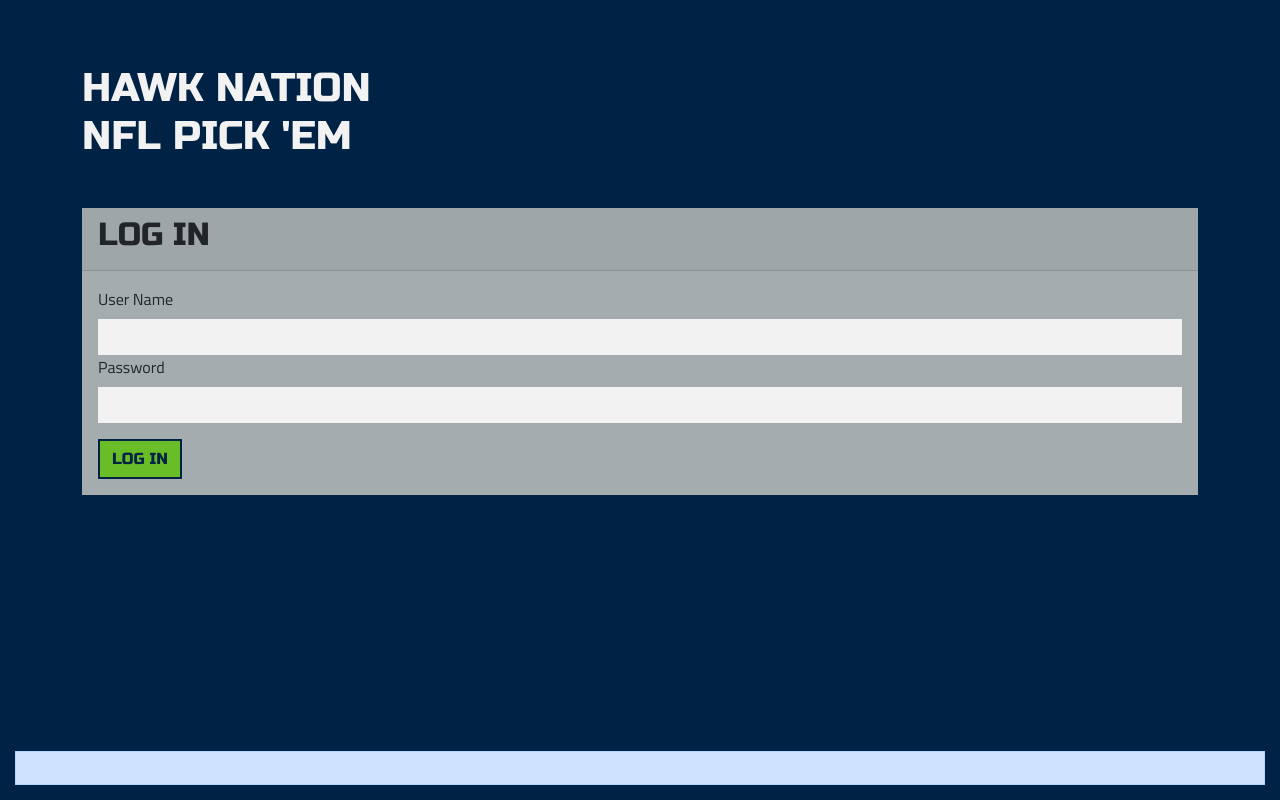
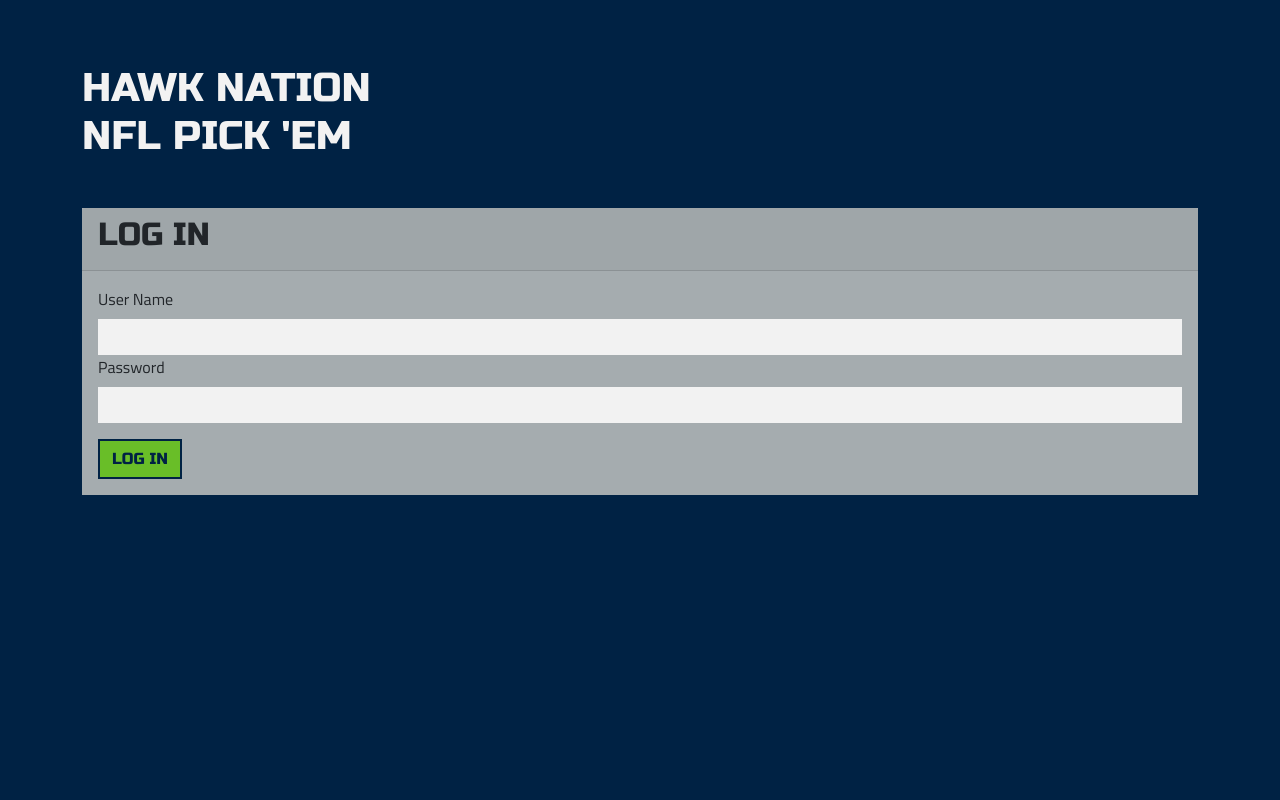
Before and after one commit to Chris-Fortier/pickem, a Next.js app: page /log-in in a window 1280 px wide. Built offline with nearby package versions, Linux system fonts and the light colour scheme.

Commit message:
try to make it build successfully

```diff
--- a/package.json
+++ b/package.json
@@ -4,7 +4,7 @@
    "private": true,
    "scripts": {
       "dev": "next dev",
-      "build": "export NODE_OPTIONS=--openssl-legacy-provider; next build",
+      "build": "next build",
       "lint": "./node_modules/.bin/eslint ./components ./pages ./utils ./validation .eslintrc.js --ext js",
       "start": "next start",
       "test": "jest --coverage"
--- a/pages/_app.js
+++ b/pages/_app.js
@@ -76,14 +76,13 @@ function MyApp({ Component, pageProps }) {
             set_success_message={set_success_message}
             set_warning_message={set_warning_message}
             clear_message={clear_message}
-            key="main-component"
          />
          {/* message pop up */}
-         {/* {!isEmpty(message) && ( */}
-         <Alert variant={message.variant} className="message">
-            {message.message}
-         </Alert>
-         {/* )} */}
+         {!isEmpty(message) && (
+            <Alert variant={message.variant} className="message">
+               {message.message}
+            </Alert>
+         )}
       </>
    );
 }
--- a/pages/schedule.js
+++ b/pages/schedule.js
@@ -1,6 +1,5 @@
 import React, { useEffect, useState } from "react";
 import toDisplayDate from "date-fns/format";
-import { v4 } from "uuid";
 import Button from "../components/Button";
 import Input from "../components/Input";
 import { get_week_or_season_text } from "../utils/client_helpers";
```
